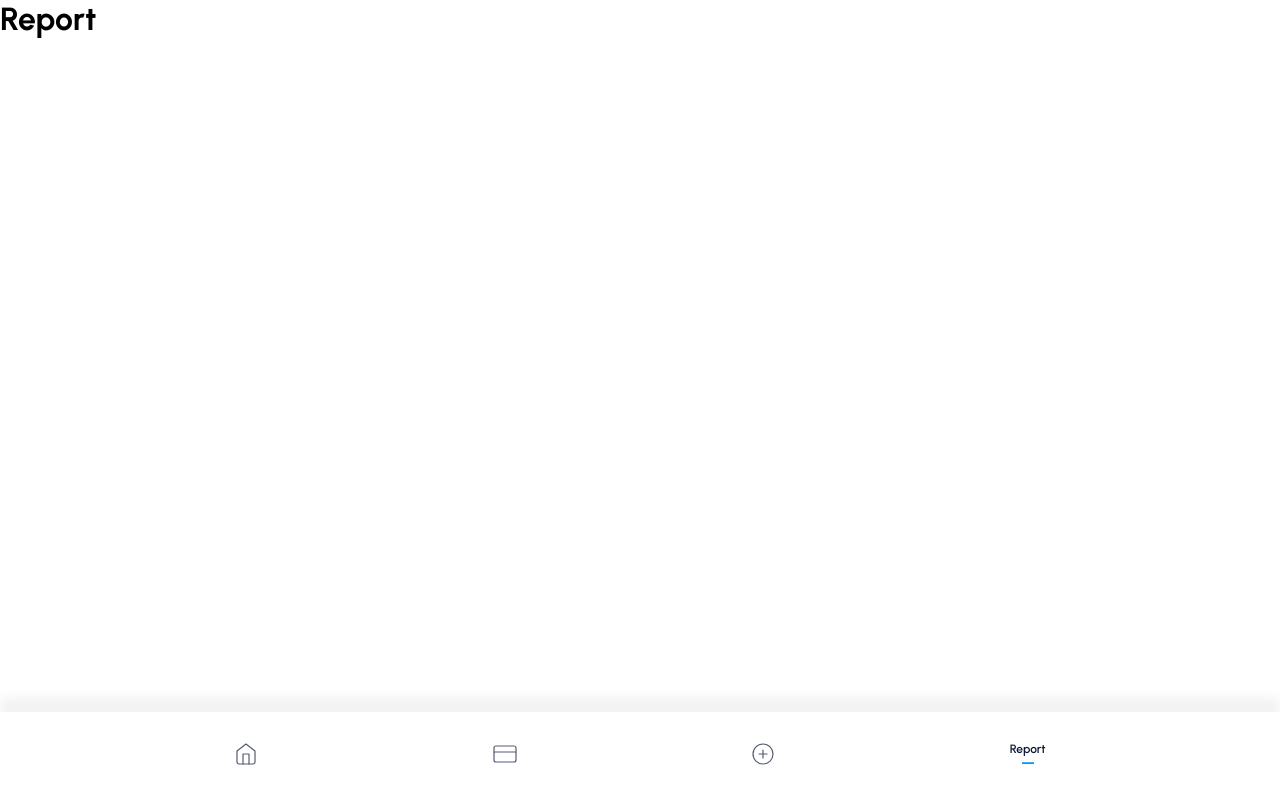
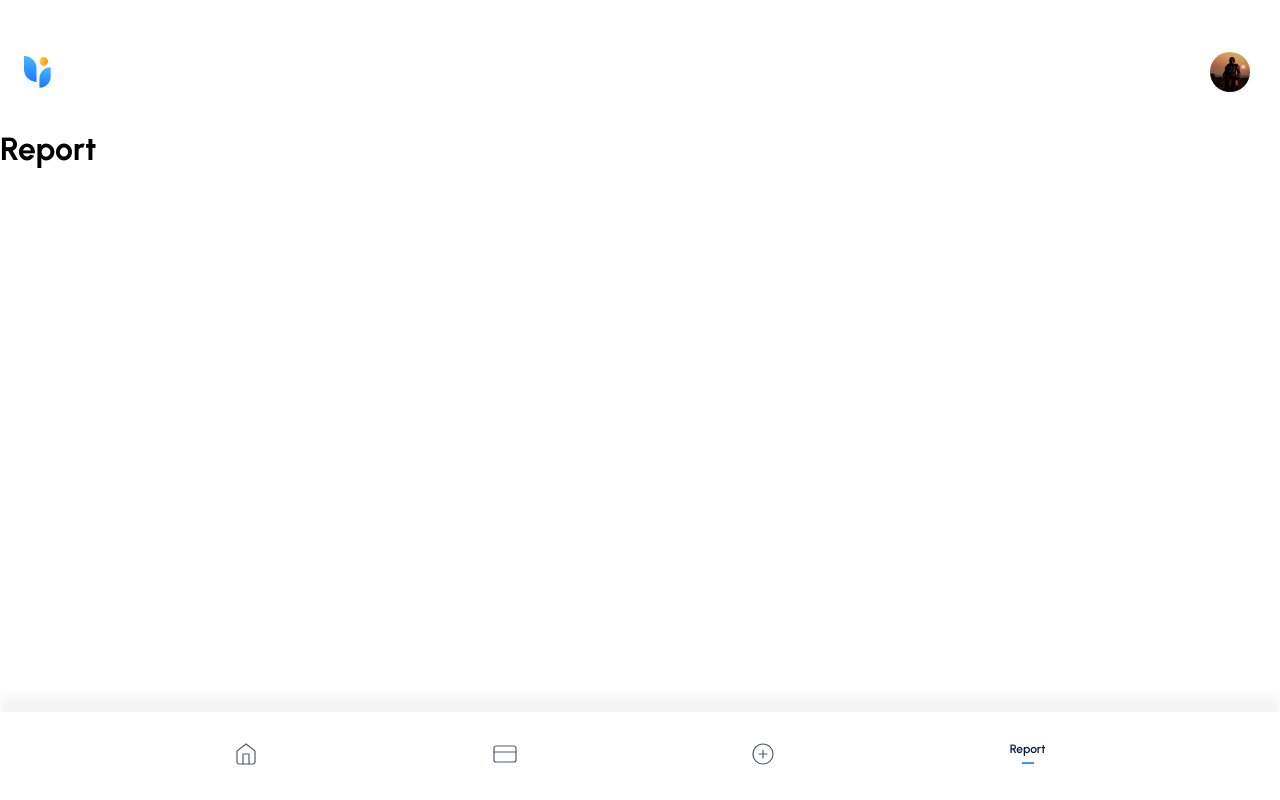
Before and after one commit to ali3a1991/Frontend_Finco, a React (Vite) app: page /report in a window 1280 px wide. Built offline with nearby package versions, Linux system fonts and the light colour scheme.

Commit message:
finshed the Header

```diff
--- a/src/App.jsx
+++ b/src/App.jsx
@@ -10,6 +10,7 @@ import TransactionSearch from "./components/pages/TransactionSearch/TransactionS
 import AddIncome from "./components/pages/AddIncome/AddIncome.jsx"
 import AddExpenses from "./components/pages/AddExpenses/AddExpenses.jsx"
 import Report from "./components/pages/Report/Report.jsx"
+import Account from "./components/pages/Account/Account.jsx"
 
 function App() {
   return (
@@ -30,6 +31,10 @@ function App() {
         <Route
           path="/account"
           element={<AccountSetup />}
+        />
+        <Route
+          path="/account-settings"
+          element={<Account />}
         />
         <Route
           path="/login"
--- /dev/null
+++ b/src/components/pages/Account/Account.jsx
@@ -0,0 +1,18 @@
+import React from "react"
+import style from "../Account/Account.module.scss"
+import Header from "../../shared/Header/Header.jsx"
+import Navbar from "../../shared/Navbar/Navbar.jsx"
+
+function Account() {
+  return (
+    <>
+      <Header />
+      <div>
+        <h1>Account</h1>
+      </div>
+      <Navbar />
+    </>
+  )
+}
+
+export default Account
--- a/src/components/pages/AccountSetup/AccountSetup.jsx
+++ b/src/components/pages/AccountSetup/AccountSetup.jsx
@@ -1,5 +1,5 @@
 import React, { useState } from "react"
-import styles from "./AccountSetup.module.scss"
+import style from "./AccountSetup.module.scss"
 import { useNavigate } from "react-router-dom"
 
 function AccountSetup() {
@@ -53,10 +53,10 @@ function AccountSetup() {
     <div>
       <h1>Setup your account</h1>
       <form onSubmit={submitProfile}>
-        <div className={styles.container}>
+        <div className={style.container}>
           {selectedFile && (
             <img
-              className={styles.image}
+              className={style.image}
               src={selectedFile}
               alt="Profile Picture"
             />
--- a/src/components/shared/Header/Header.jsx
+++ b/src/components/shared/Header/Header.jsx
@@ -2,23 +2,44 @@ import React from "react"
 import style from "./Header.module.scss"
 import Avatar from "@mui/material/Avatar"
 import mando from "../../../assets/images/mando.jpg"
-// import Logo from "../../../assets/images/Top.svg"
-import { useLocation } from "react-router-dom"
+import logo from "../../../assets/images/Logo.png"
+import arrow from "../../../assets/images/arrow.svg"
+import { useLocation, useNavigate } from "react-router-dom"
 
 function Header() {
-  const path = useLocation()
-
-  console.log(path)
+  const location = useLocation()
+  const navigator = useNavigate()
 
   return (
     <>
-      {path.pathname === "/home" && (
       <header className={style.header}>
+        {location.pathname === "/home" ||
+        location.pathname === "/account-settings" ? (
           <div>
             <p className={style.welcome}>Welcome back</p>
             <h1 className={style.name}>Jonathan Doe</h1>
           </div>
-          <div>
+        ) : location.pathname === "/add-income" ||
+          location.pathname === "/add-expenses" ||
+          location.pathname === "/transactions-search" ? (
+          <div
+            className={style.arrow_wrapper}
+            onClick={() => navigator(-1)}>
+            <img
+              src={arrow}
+              alt="Arrow"
+            />
+          </div>
+        ) : (
+          <div className={style.logo_wrapper}>
+            <img
+              src={logo}
+              alt="Finco Logo"
+            />
+          </div>
+        )}
+        <div></div>
+        <div onClick={() => navigator("/account-settings")}>
           <Avatar
             alt="Profile Avatar"
             src={mando}
@@ -26,7 +47,6 @@ function Header() {
           />
         </div>
       </header>
-      )}
     </>
   )
 }
--- a/src/components/shared/Header/Header.module.scss
+++ b/src/components/shared/Header/Header.module.scss
@@ -3,6 +3,18 @@
   display: flex;
   justify-content: space-between;
   padding: 52px 30px 24px 24px;
+
+  .logo_wrapper {
+    img {
+      width: 27px;
+      height: 32px;
+      margin-top: 4px;
+    }
+  }
+
+  .arrow_wrapper {
+    margin-top: 10px;
+  }
 
   .welcome {
     font-size: 12px;
```
Also changed, not shown: src/assets/images/Top.svg (deleted), src/assets/images/arrow.svg (added), src/components/pages/Account/Account.module.scss (added). Lines whose indentation alone changed are shown as unchanged.
